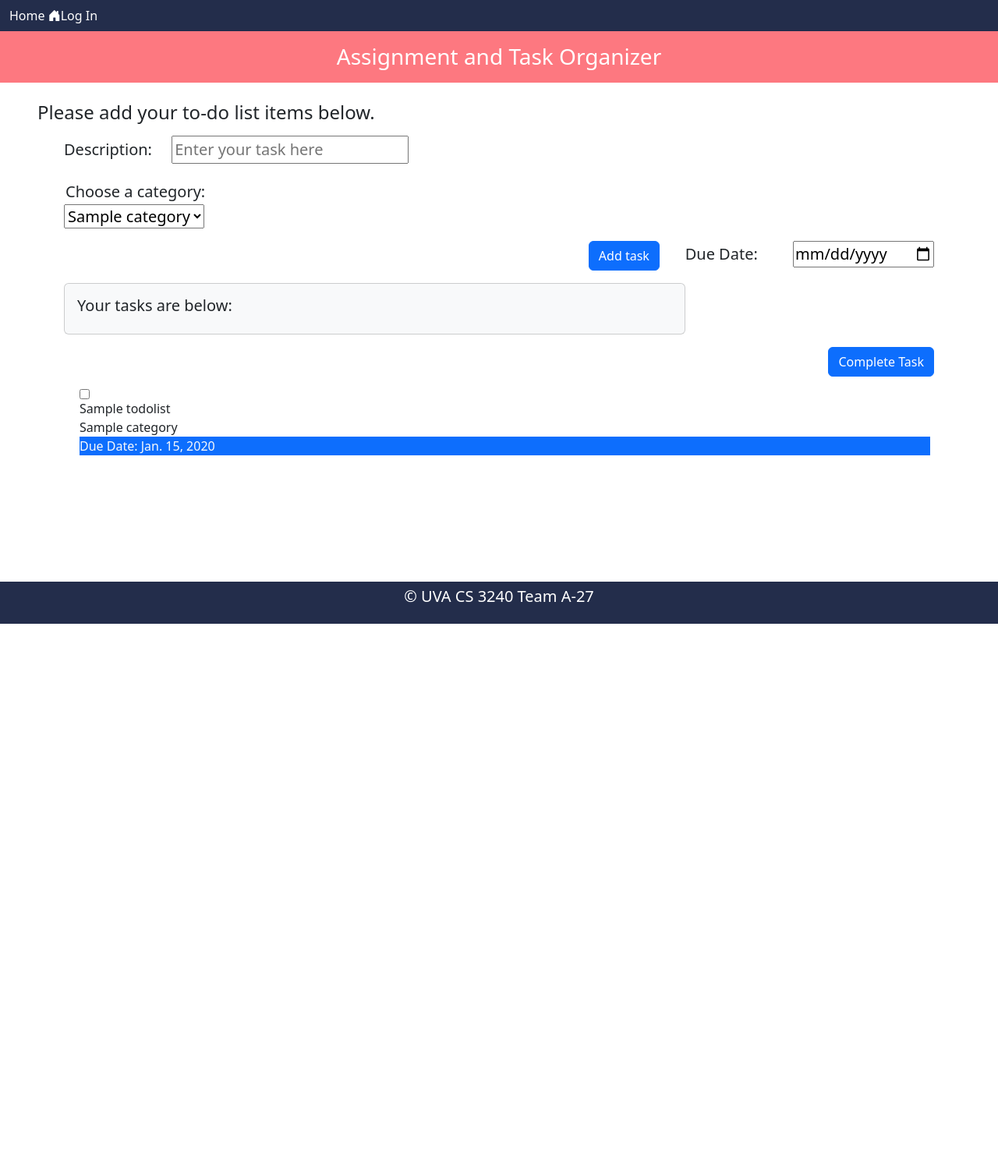
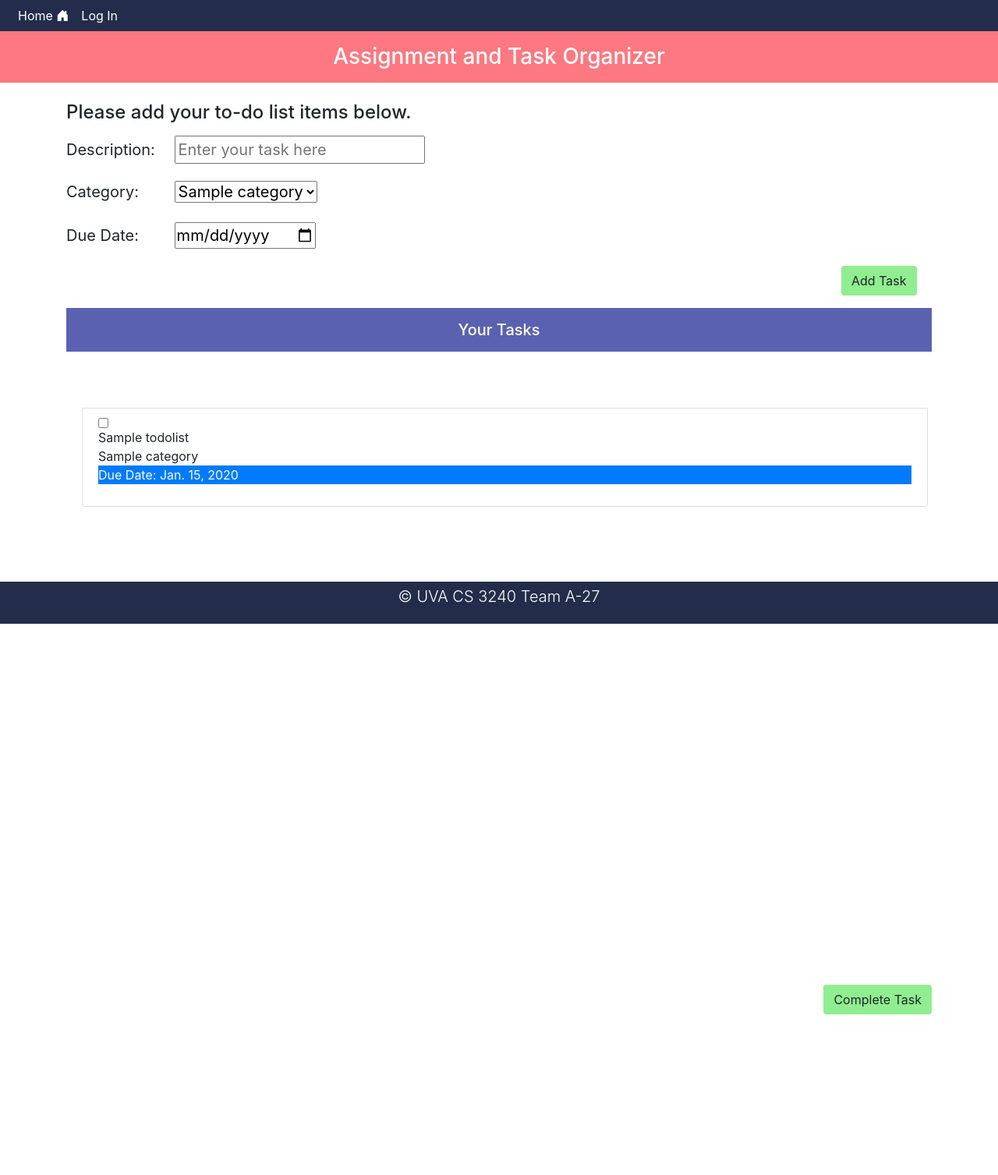
Before and after one commit to geetan-gandhe/assignment-organizer, a Django app: page /index in a window 1280 px wide. Shown: the whole page at 78% size. After the commit the page ends 1301 px from the top, so only its background shows below. Run offline with Django 3.2, Linux system fonts and the light colour scheme; tables that the repository leaves empty hold one stand-in row (values such as "Sample post"); some libraries are stand-ins or nearby versions.

Commit message:
add test changes

```diff
--- a/organizer/static/organizer/style.css
+++ b/organizer/static/organizer/style.css
@@ -93,6 +93,12 @@ a[aria-expanded=false] .bi-arrow-down-circle-fill {
   }
 
 
+ul.custom{
+    height: 80% !important;
+    margin-bottom: 100px;
+    padding-bottom: 100px;
+
+  }
 
 
 ul.errorlist{
--- a/organizer/templates/organizer/index.html
+++ b/organizer/templates/organizer/index.html
@@ -1,8 +1,7 @@
 {% include 'base.html' %}
 {% load static %}
 {% load bootstrap5 %}
-{% bootstrap_css %}
-{% bootstrap_javascript %}
+
 
 
 <!DOCTYPE html>
@@ -10,16 +9,15 @@
 <head>
   <meta charset="UTF-8">
   <title>TodoApp - Django</title>
-   <link rel="stylesheet" type="text/css" href="{% static 'organizer/style.css' %}">
+  <link rel="stylesheet" type="text/css" href="{% static 'organizer/style.css' %}">
 </head>
 
-
 <h3><div class = "text-center mb-4 p-3 mb-2 bg-custom text-white"> Assignment and Task Organizer</div></h3>
-<h4><p class = "text-left ml-5">Please add your to-do list items below.</p></h4>
 <body>
 <div django-app="TaskManager">
 	<div class="container">
             <div class="content">
+            <h4><p class = "text-left"> Please add your to-do list items below.</p></h4>
             <form action="" method="post">
             {% csrf_token %}
                 <div class="inputContainer">
@@ -30,17 +28,16 @@
                 </div>
                 <div class="inputContainer half last">
                     <blockquote class="blockquote text-left">
-                    <option class="disabled" value="">Choose a category:</option>
-                    <select id="category" class="taskCategory" name="category_select">
+                    <label for="category_select" value="">Category:</label>
+                    <select style="margin-left:40px" id="category" class="taskCategory" name="category_select">
                     {% for category in categories %}
                         <option class="" value="{{ category.name }}" name="{{ category.name }}" required>{{ category.name }}</option>
                     {% endfor %}
                     </select>
                     </blockquote>
                 </div>
-                <div class="inputContainer half last right">
+                <div class="inputContainer half last">
                     <blockquote class="blockquote text-left">
-
                     <label for="dueDate">Due Date:</label>
                     <input style="margin-left:40px" type="date" id="dueDate" class="taskDate" name="date" required>
                     </blockquote>
@@ -48,24 +45,19 @@
 
                 <div class="row">
                     <blockquote class="blockquote text-right">
-                    &nbsp;<button class="btn btn-primary" name="taskAdd" type="submit">Add task</button>&nbsp;&nbsp;&nbsp;&nbsp;
+                    &nbsp;<button class="btn btn-custom5" name="taskAdd" type="submit">Add Task</button>&nbsp;&nbsp;&nbsp;&nbsp;
                     </blockquote>
                 </div>
 
-                <div class="card bg-light mb-3" style="max-width: 75rem;">
-                <div class="card-body">
-                    <h5 class="card-title">Your tasks are below:</h5>
-                    </div>
+                <div class="mb-3">
+                <h5><div class = "text-center mb-4 p-3 mb-2 btn-custom text-white"> Your Tasks</div></h5>
+
                 </div>
-                <div class="row">
-                    <blockquote class="blockquote text-right">
-
-                    <button class="btn btn-primary" name="taskDelete" formnovalidate="" type="submit" onclick="$('input#sublist').click();">Complete Task</button>
-                    </blockquote>
                 </div>
 
-
-            <ul  class="taskList">
+            <br>
+            <br>
+            <ul class="custom">
             {% for todo in todos %} <!-- django template lang - for loop -->
                 <li class="list-group">
                     <li class="list-group-item">
@@ -73,12 +65,12 @@
                     <div plabel for="{{ todo.id }}"><span class="complete-">{{ todo.title }}</span></label></div>
                     <div span class="category-{{ todo.category }}">{{ todo.category }}</span></div>
                     <div strong class="taskDate"><p class="text-light bg-primary">Due Date: {{ todo.due_date }}</p></strong></div>
-                </li>
+                    </li>
                 </li>
             {% endfor %}
+            </ul><!-- taskList -->
+            <button class="btn btn-custom5 right" name="taskDelete" formnovalidate="" type="submit" onclick="$('input#sublist').click();">Complete Task</button>
 
-
-            </ul><!-- taskList -->
             </form>
             </div><!-- content -->
 
```
